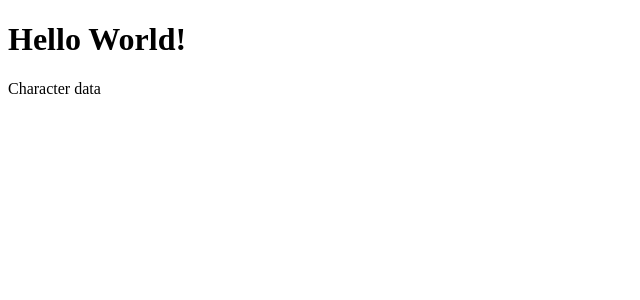
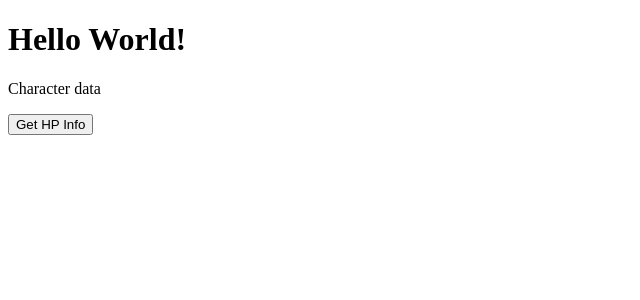
Before and after one commit to b-e-n-murray/fetching-practice, a React (Create React App) app: page / in a window 1280 px wide. Shown: the top 300 px of the page, without its empty margins (0-640 px from the left). Built offline with nearby package versions, Linux system fonts and the light colour scheme; the HTML template or start-up script is replaced by a standard one.

Commit message:
successfully fetching and rendering char data

```diff
--- a/package.json
+++ b/package.json
@@ -4,6 +4,7 @@
   "private": true,
   "license": "CC-BY-NC-ND-4.0",
   "dependencies": {
+    "axios": "^1.3.4",
     "react": "^18.2.0",
     "react-dom": "^18.2.0",
     "react-scripts": "5.0.1",
--- a/src/components/Characters.tsx
+++ b/src/components/Characters.tsx
@@ -1,3 +1,4 @@
+import axios from "axios";
 import { useState } from "react";
 
 interface CharData {
@@ -25,10 +26,31 @@ interface CharData {
 
 function Characters(): JSX.Element {
   const [characters, setCharacters] = useState<CharData[]>([]);
+  async function fetchAndStoreHPData() {
+    try {
+        const allRawHPData = await axios.get("https://hp-api.onrender.com/api/characters");
+        console.log(allRawHPData)
+        setCharacters(allRawHPData.data);
+    } catch (error) {
+        console.error("could not complete fetch")
+    }
+  }
+  console.log(characters)
   return (
     <>
       <div>
         <p>Character data</p>
+        <button onClick={fetchAndStoreHPData}>Get HP Info</button>
+        <div>
+            {characters.map((charData) => {
+                return <div key={charData.id}>
+                    <div>{charData.name}</div>
+                    <img src={charData.image} alt={charData.name}></img>
+                    <div>{charData.patronus}</div>
+                    <div>{charData.wand.core + ", " + charData.wand.wood}</div>
+                </div>
+            })}
+        </div>
       </div>
     </>
   );
```
Also changed, not shown: 1 other file (tests, documents, lock files or other folders).
